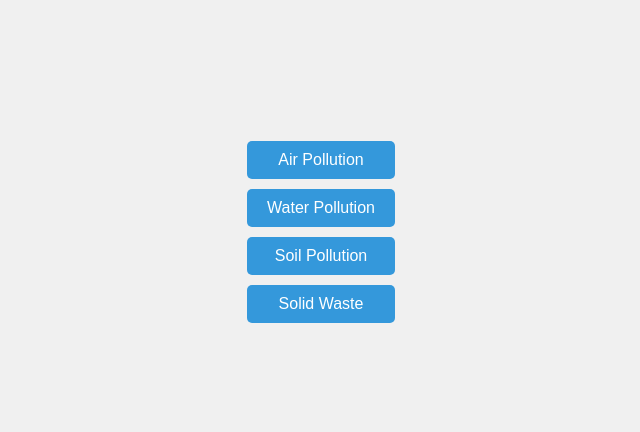
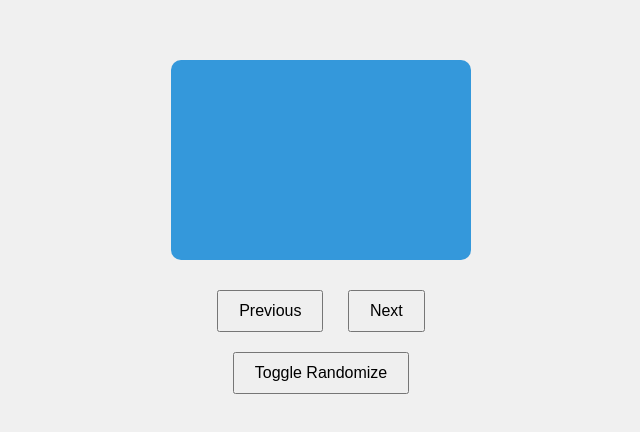
Before and after one commit to KazeFreeze/envi-review, a plain HTML site: page index.html in a window 1280 px wide. Shown: the part 168-600 px from the top of the page, without its empty margins (319-959 px from the left). Drawn offline with Linux system fonts and the light colour scheme; no server answers.

Commit message:
Update index.html
made it modular

```diff
--- a/index.html
+++ b/index.html
@@ -3,7 +3,7 @@
 <head>
     <meta charset="UTF-8">
     <meta name="viewport" content="width=device-width, initial-scale=1.0">
-    <title>EnviReview-Navigation</title>
+    <title>EnviReview Flashcards</title>
     <style>
         body {
             font-family: Arial, sans-serif;
@@ -17,29 +17,137 @@
         .container {
             text-align: center;
         }
-        a {
-            display: block;
+        .flashcard {
+            width: 300px;
+            height: 200px;
+            perspective: 1000px;
+            cursor: pointer;
+            margin: 0 auto 20px;
+        }
+        .flashcard-inner {
+            position: relative;
+            width: 100%;
+            height: 100%;
+            text-align: center;
+            transition: transform 0.6s;
+            transform-style: preserve-3d;
+        }
+        .flashcard:hover .flashcard-inner {
+            transform: rotateY(180deg);
+        }
+        .flashcard-front, .flashcard-back {
+            position: absolute;
+            width: 100%;
+            height: 100%;
+            backface-visibility: hidden;
+            display: flex;
+            justify-content: center;
+            align-items: center;
+            padding: 20px;
+            box-sizing: border-box;
+            border-radius: 10px;
+        }
+        .flashcard-front {
+            background-color: #3498db;
+            color: white;
+        }
+        .flashcard-back {
+            background-color: #2ecc71;
+            color: white;
+            transform: rotateY(180deg);
+        }
+        .card-number {
+            position: absolute;
+            top: 10px;
+            left: 10px;
+            font-size: 14px;
+            font-weight: bold;
+        }
+        button {
             margin: 10px;
             padding: 10px 20px;
             font-size: 16px;
             cursor: pointer;
-            text-decoration: none;
-            color: white;
-            background-color: #3498db;
-            border-radius: 5px;
-            transition: background-color 0.3s;
-        }
-        a:hover {
-            background-color: #2980b9;
         }
     </style>
 </head>
 <body>
-   <div class="container">
-       <a href="airpollution.html">Air Pollution</a>
-       <a href="waterpollution.html">Water Pollution</a>
-       <a href="soilpollution.html">Soil Pollution</a>
-       <a href="solidwaste.html">Solid Waste</a>
-   </div>
+    <div class="container">
+        <div class="flashcard">
+            <div class="flashcard-inner">
+                <div class="flashcard-front">
+                    <span class="card-number" id="cardNumber"></span>
+                    <p id="question"></p>
+                </div>
+                <div class="flashcard-back">
+                    <span class="card-number" id="cardNumberBack"></span>
+                    <p id="answer"></p>
+                </div>
+            </div>
+        </div>
+        <div>
+            <button onclick="previousCard()">Previous</button>
+            <button onclick="nextCard()">Next</button>
+        </div>
+        <div>
+            <button onclick="toggleRandomize()">Toggle Randomize</button>
+        </div>
+    </div>
+
+    <script>
+        let flashcards = [];
+        let currentCard = 0;
+        let isRandomized = false;
+        let randomizedIndices = [];
+
+        // Get the topic from the URL parameter
+        const urlParams = new URLSearchParams(window.location.search);
+        const topic = urlParams.get('topic');
+
+        // Fetch the JSON file based on the topic
+        fetch(`${topic}.json`)
+            .then(response => response.json())
+            .then(data => {
+                flashcards = data;
+                displayCard();
+            })
+            .catch(error => console.error('Error loading flashcards:', error));
+
+        function displayCard() {
+            if (flashcards.length === 0) return;
+            const index = isRandomized ? randomizedIndices[currentCard] : currentCard;
+            document.getElementById('question').textContent = flashcards[index].q;
+            document.getElementById('answer').textContent = flashcards[index].a;
+            document.getElementById('cardNumber').textContent = `${currentCard + 1}/${flashcards.length}`;
+            document.getElementById('cardNumberBack').textContent = `${currentCard + 1}/${flashcards.length}`;
+        }
+
+        function nextCard() {
+            currentCard = (currentCard + 1) % flashcards.length;
+            displayCard();
+        }
+
+        function previousCard() {
+            currentCard = (currentCard - 1 + flashcards.length) % flashcards.length;
+            displayCard();
+        }
+
+        function shuffleArray(array) {
+            for (let i = array.length - 1; i > 0; i--) {
+                const j = Math.floor(Math.random() * (i + 1));
+                [array[i], array[j]] = [array[j], array[i]];
+            }
+        }
+
+        function toggleRandomize() {
+            isRandomized = !isRandomized;
+            if (isRandomized) {
+                randomizedIndices = Array.from(Array(flashcards.length).keys());
+                shuffleArray(randomizedIndices);
+            }
+            currentCard = 0;
+            displayCard();
+        }
+    </script>
 </body>
 </html>
```
